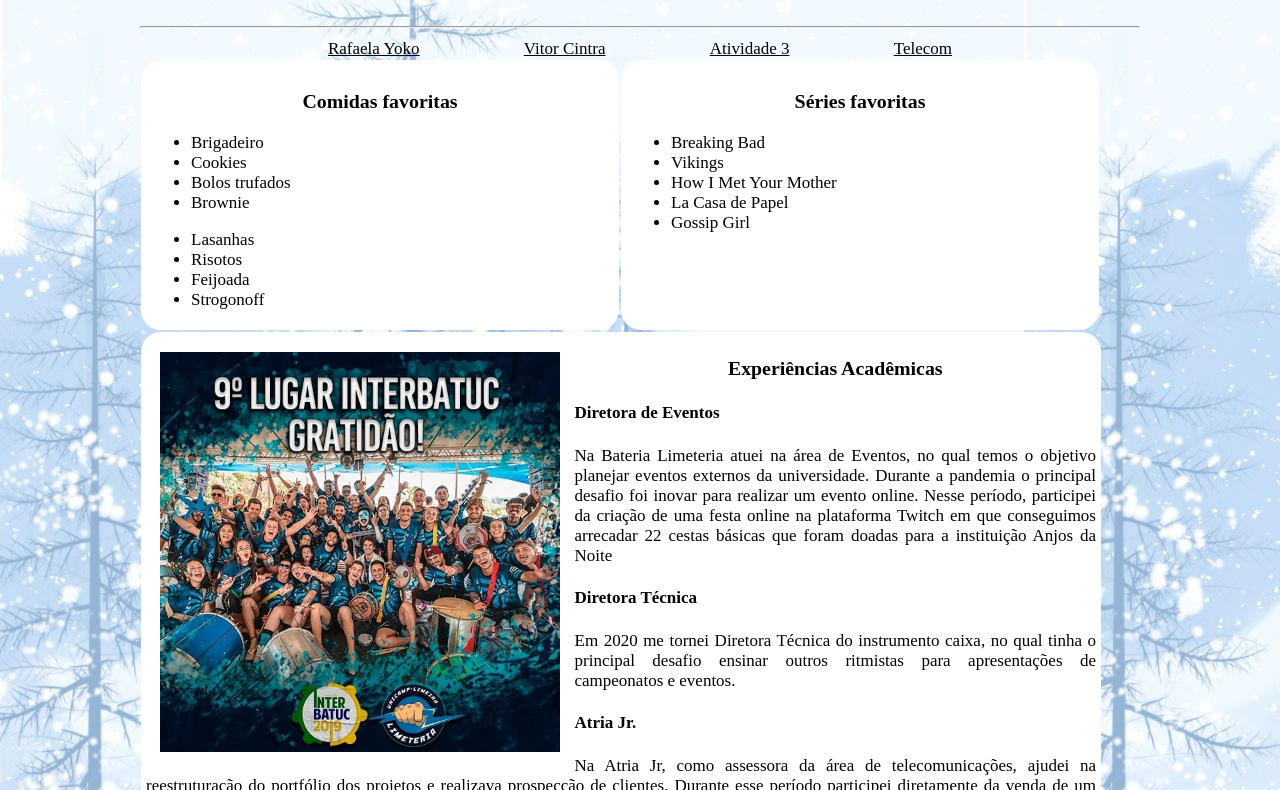
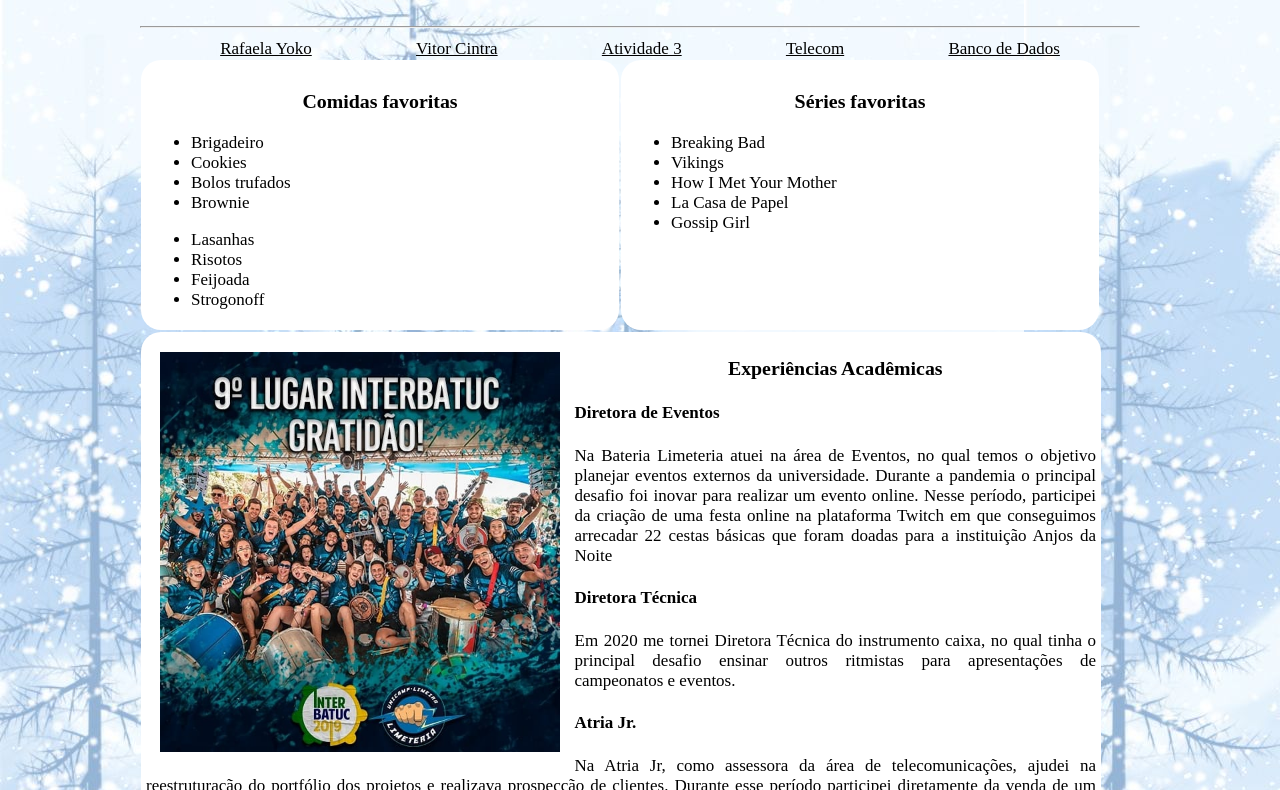
Before and after one commit to rafayoko/progweb, a plain HTML site: page atividade4.html in a window 1280 px wide. Shown: the part 112-902 px from the top of the page. Drawn offline with Linux system fonts and the light colour scheme.

Commit message:
Update atividade4.html

```diff
--- a/atividade4.html
+++ b/atividade4.html
@@ -21,6 +21,7 @@
                 <span><a href="https://vcintrao.github.io/ProgWeb/Atividade4.html" target="_blank" rel="external">Vitor Cintra</a></span>
                 <span><a href="https://vcintrao.github.io/ProgWeb/Atividade3.html" target="_blank" rel="external">Atividade 3</a></span>
                 <span><a href="https://www.ft.unicamp.br/pt-br/graduacao/cursos/et" target="_blank" rel="external">Telecom</a></span>
+                <span><a href="https://rafayoko.github.io/progweb-frontend-formulario/index.html" target="_blank" rel="external">Banco de Dados</a></span>
             </nav>
         <section>
             <h3>Comidas favoritas</h3>
```
